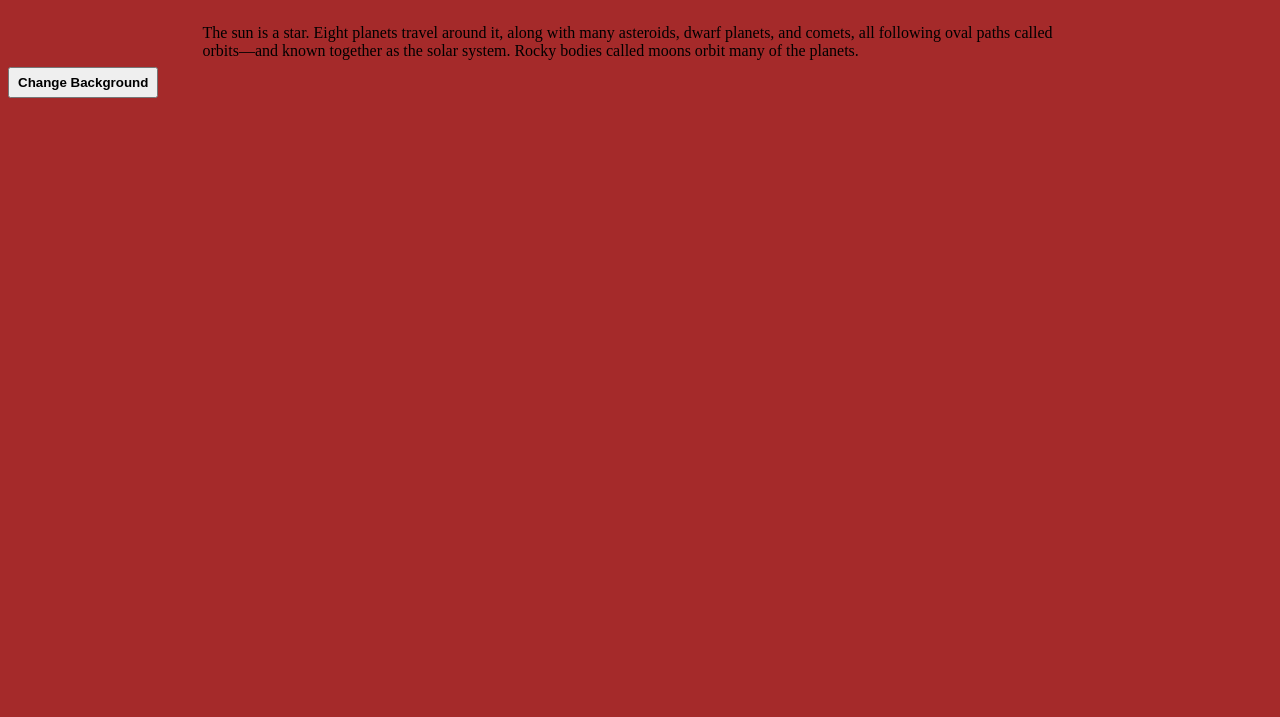
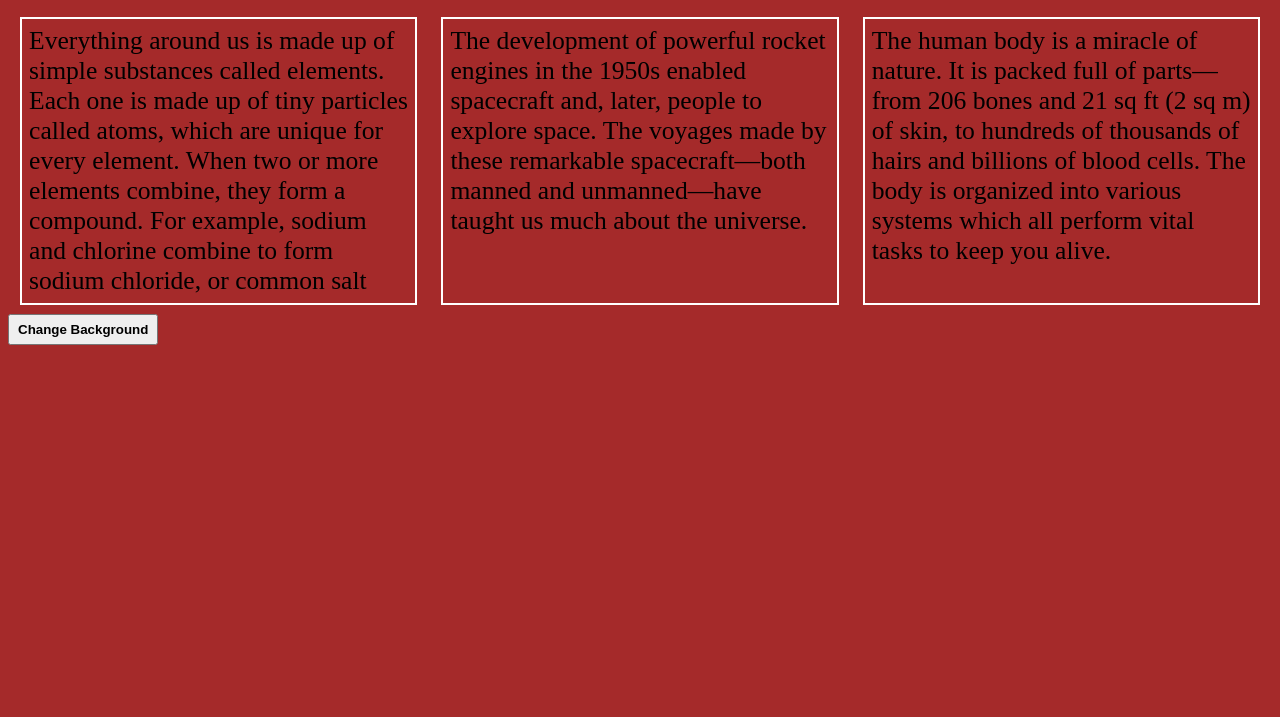
Before and after one commit to nikesh789/my-1st-repo, a plain HTML site: page index.html in a window 1280 px wide. Shown: the part 83-800 px from the top of the page. Drawn offline with nearby package versions, Linux system fonts and the light colour scheme.

Commit message:
updated articles

```diff
--- a/index.html
+++ b/index.html
@@ -7,17 +7,37 @@
 	<link rel="stylesheet" href="style.css">
 </head>
 <body>
-	<h1>Planet parade</h1>
-	<div>
+	<h1>Knowledge</h1>
+	<span>
 		<article>
-			The sun is a star. Eight planets travel
-			around it, along with many asteroids,
-			dwarf planets, and comets, all following
-			oval paths called orbits—and known
-			together as the solar system. Rocky bodies
-			called moons orbit many of the planets.
+			Everything around us is made up of simple
+			substances called elements. Each one is made
+			up of tiny particles called atoms, which are
+			unique for every element. When two or more
+			elements combine, they form a compound.
+			For example, sodium and chlorine combine
+			to form sodium chloride, or common salt
 		</article>
-	</div>
+		<article>
+			The development of powerful rocket engines
+			in the 1950s enabled spacecraft and, later,
+			people to explore space. The voyages made by
+			these remarkable spacecraft—both manned
+			and unmanned—have taught us much
+			about the universe.
+		</article>
+		<article>
+			The human body is a miracle of
+			nature. It is packed full of parts—
+			from 206 bones and 21 sq ft
+			(2 sq m) of skin, to hundreds
+			of thousands of hairs and billions
+			of blood cells. The body is
+			organized into various systems
+			which all perform vital tasks
+			to keep you alive.
+		</article>
+	</span>
 		<button id="btn">Change Background</button>
 	<script src="../frontend(LabRat)/jquery-3.5.1.js" type="text/javascript"></script>
 	<script src="script.js" type="text/javascript"></script>
--- a/style.css
+++ b/style.css
@@ -7,15 +7,18 @@ h1{
 	text-align: center;
 	padding: 10px 0px;
 }
-div{
+span{
 	display: flex;
-	justify-content: center;
+	justify-content: space-around;
+}
+article{
+	width: 30%;
+	font-size: 1.6em;
+	border: 2px solid white;
 	padding: 7px;
 }
-article{
-	width: 70%;
-}
 button{
+	margin-top: 9px;
 	padding: 6px 8px;
 	font-weight: bold;
 }
```
